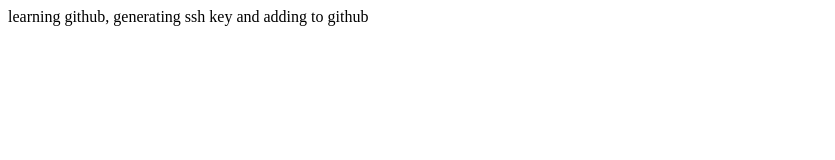
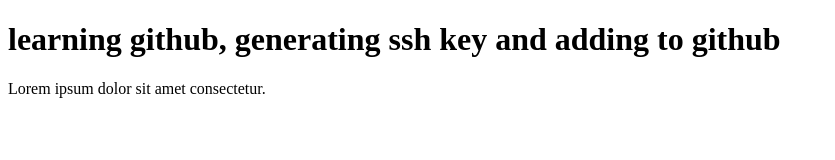
Before and after one commit to visheshparab/learn-git, a plain HTML site: page index.html in a window 1280 px wide. Shown: the whole page, without its empty margins (0-835 px from the left). Drawn offline with Linux system fonts and the light colour scheme.

Commit message:
add paragraph in index file

```diff
--- a/index.html
+++ b/index.html
@@ -6,6 +6,7 @@
     <title>git website</title>
   </head>
   <body>
-    learning github, generating ssh key and adding to github
+    <h1>learning github, generating ssh key and adding to github</h1>
+    <p>Lorem ipsum dolor sit amet consectetur.</p>
   </body>
 </html>
```
